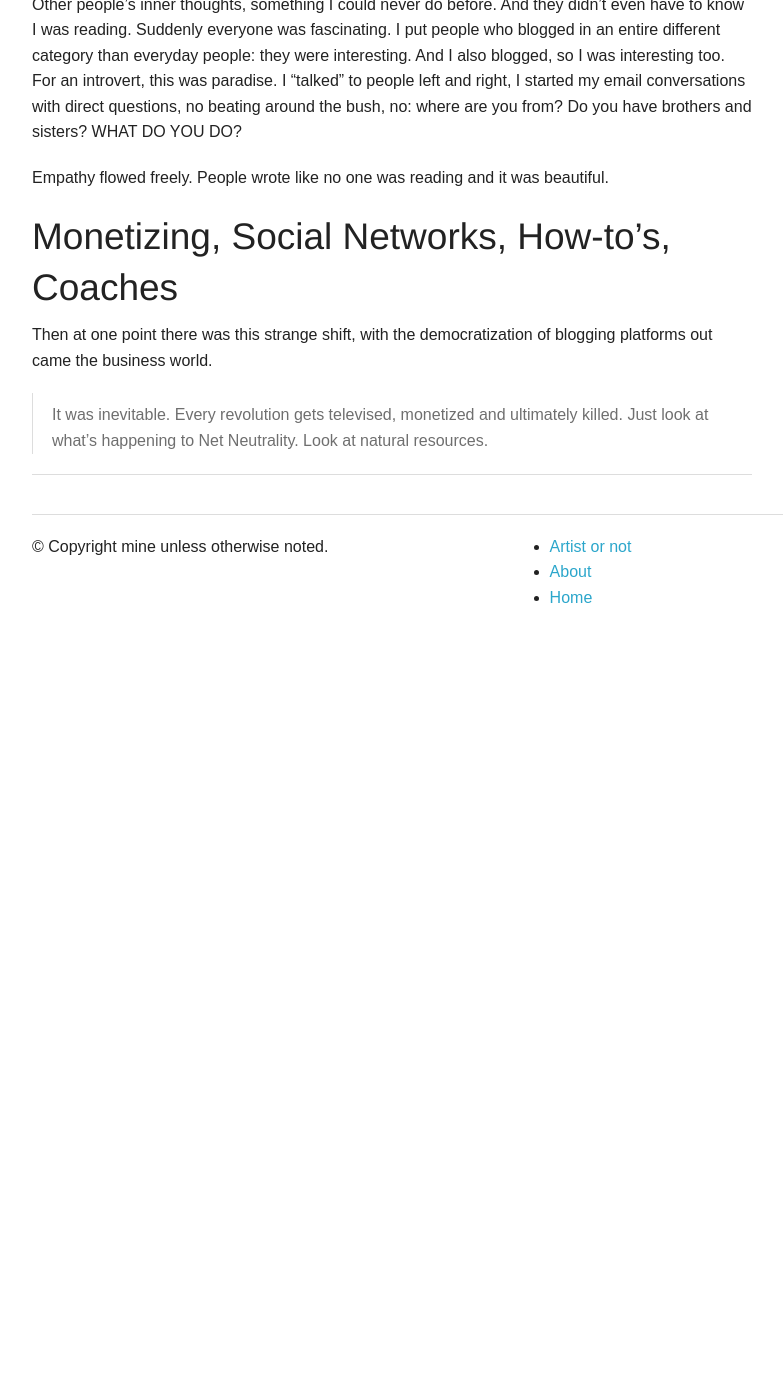
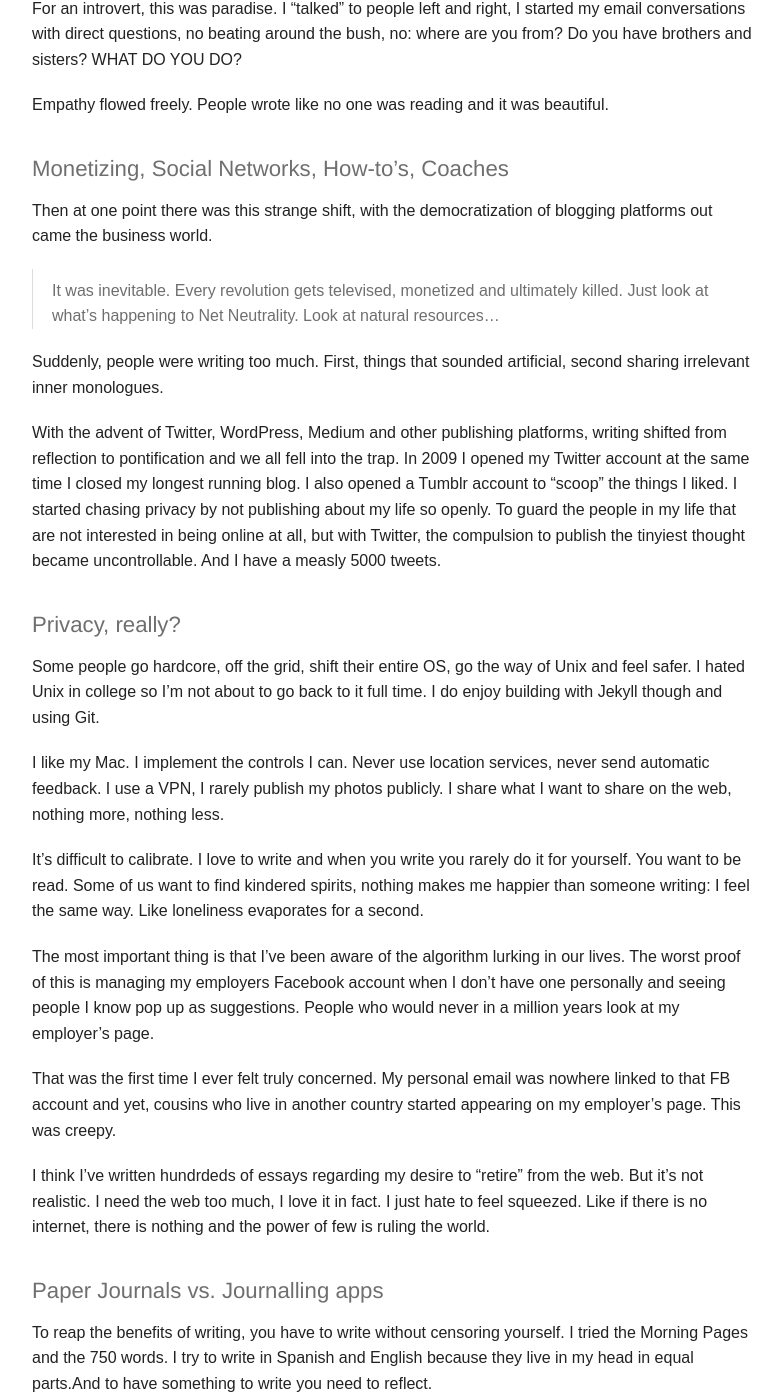
Before and after one commit to bitcolorine/Je-suis-eclectique, a Jekyll site: the page built from _posts/2014-07-10-phase-out-of-it.md, in a window 1280 px wide and 1400 px high, scrolled down 502 px. Shown: the whole window, without its empty margins (123-906 px from the left). Built offline with Jekyll 4.4.1, drawn with Linux system fonts in a browser that asks for light colours; Markdown is read by kramdown in place of the engine named in the settings; before the commit the page ends 1132 px from its top, so only the background shows below that; some of the changed text lies outside the part shown.

Commit message:
post revision

```diff
--- a/_posts/2014-07-10-phase-out-of-it.md
+++ b/_posts/2014-07-10-phase-out-of-it.md
@@ -18,8 +17,66 @@ When blogs came along, it was paradise for me because I could read other people'
 
 Empathy flowed freely. People wrote like no one was reading and it was beautiful.
 
-## Monetizing, Social Networks, How-to's, Coaches
+## <small> Monetizing, Social Networks, How-to's, Coaches </small>
 
 Then at one point there was this strange shift, with the democratization of blogging platforms out came the business world.
 
-> It was inevitable. Every revolution gets televised, monetized and ultimately killed. Just look at what's happening to  Net Neutrality. Look at natural resources.
+> It was inevitable. Every revolution gets televised, monetized and ultimately killed. Just look at what's happening to  Net Neutrality. Look at natural resources...
+
+Suddenly, people were writing too much. First, things that sounded artificial, second sharing irrelevant inner monologues.
+
+With the advent of Twitter, WordPress, Medium and other publishing platforms, writing shifted from reflection to pontification and we all fell into the trap. In 2009 I opened my Twitter account at the same time I closed my longest running blog. I also opened a Tumblr account to "scoop" the things I liked. I started chasing privacy by not publishing about my life so openly. To guard the people in my life that are not interested in being online at all, but with Twitter, the compulsion to publish the tinyiest thought became uncontrollable. And I have a measly 5000 tweets.
+
+## <small> Privacy, really? </small>
+
+Some people go hardcore, off the grid, shift their entire OS, go the way of Unix and feel safer. I hated Unix in college so I'm not about to go back to it full time. I do enjoy building with Jekyll though and using Git.
+
+I like my Mac. I implement the controls I can. Never use location services, never send automatic feedback. I use a VPN, I rarely publish my photos publicly. I share what I want to share on the web, nothing more, nothing less.
+
+It's difficult to calibrate. I love to write and when you write you rarely do it for yourself. You want to be read. Some of us want to find kindered spirits, nothing makes me happier than someone writing: I feel the same way. Like loneliness evaporates for a second.
+
+The most important thing is that I've been aware of the algorithm lurking in our lives. The worst proof of this is managing my employers Facebook account when I don't have one personally and seeing people I know pop up as suggestions. People who would never in a million years look at my employer's page.
+
+That was the first time I ever felt truly concerned. My personal email was nowhere linked to that FB account and yet, cousins who live in another country started appearing on my employer's page. This was creepy.
+
+I think I've written hundrdeds of essays regarding my desire to "retire" from the web. But it's not realistic. I need the web too much, I love it in fact. I just hate to feel squeezed. Like if there is no internet, there is nothing and the power of few is ruling the world.
+
+## <small>Paper Journals vs. Journalling apps</small>
+
+To reap the benefits of writing, you have to write without censoring yourself.
+I tried the Morning Pages and the 750 words. I try to write in Spanish and English because they live in my head in equal parts.And to have something to write you need to reflect.
+
+> Twitter does not allow for reflection.
+> Paper journalling is dangerous
+
+I'm at that point where Twitter has become tasteless and I'm really phasing out. I've used it successfully to arrange certain things with companies and services. That's about it. Someone published a tweet recently that disarmed me completely:
+
+> None of my heros are on Facebook.
+
+Well, none of my heroes are on Facebook or Twitter.
+
+There is nothing to say there. Really.
+
+## <small>Confession</small>
+
+I snooped into someone's diary. It wasn't an intimate diary, it was more like a log of time and events. A bit obessive though, down to 5 minute intervals. We left at 1:35, we arrived at 2:03. We started lunch at 12:23 we finished at 12:58. I found it fascinating, in between entries, there were doodles and and ideas for renovations.
+
+I didn't feel proud of myself but it sparked something in me. I want to record and write and keep. I want to write like I wrote in the early days of LiveJournal and Blogger, when there was no Wayback machine or Caché. When Google took ages to index your page.
+
+I wanted to record specific moments, meals, feelings, thoughts -good ones and bad ones- and document myself again instead of watching others document themselves in public.
+
+This journal gave me the spark to divide my life in two:
+
+* Regroup my internet presence into one website built my me.
+* Life a rich life offline that I can look back on and that when I'm gone it will be gone too.
+
+This is a lot of work but the first step is taken. This site got built. It's simple and buggy and a learning playground but it's there. It's protected with version control.
+
+Second, I had stated to keep a log with an app called Flava, but as these things go, the app after being featured on the App store left the users hanging. You can't get in touch with them at all. I couldn't reset my password or download my content.
+FREE STUFF BEWARE.
+
+The same day, as the my epiphanies shone bright, another App I had been eyeing came on sale. Day One is an app for the iPhone and the Mac. Private journal, paid. Supported (hopefully) where my content is in my hard drive and if I must in my dropbox (free) or I can publish it as PDF.
+
+Here, inner debates and things that are worth sharing. On my journal app private stuff.
+
+Here it is. First real post on my brand now site.
```
Also changed, not shown: other parts of _posts/2014-07-10-phase-out-of-it.md (+0 -1 lines).
